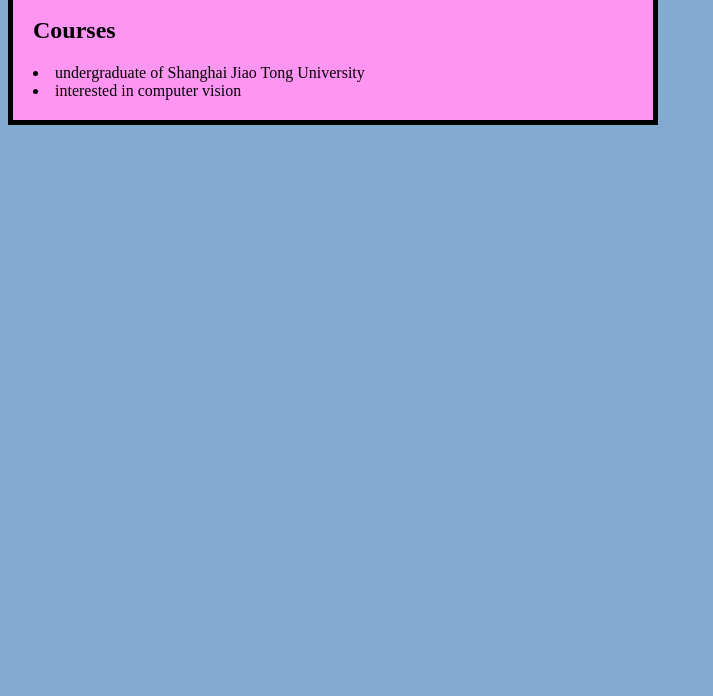
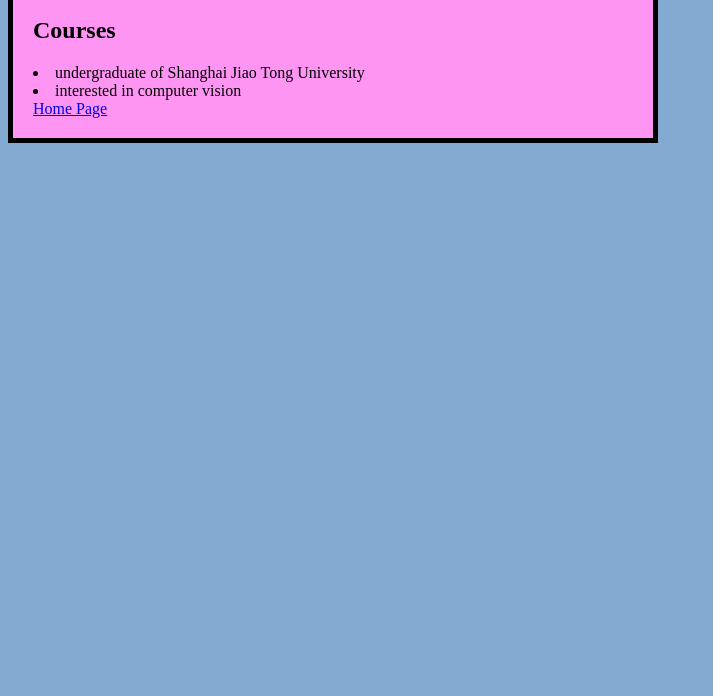
Before and after one commit to AallRight/AallRight.github.io, a plain HTML site: page study.html in a window 1280 px wide. Shown: the part 104-800 px from the top of the page, without its empty margins (0-713 px from the left). Drawn offline with Linux system fonts and the light colour scheme.

Commit message:
Update study.html

```diff
--- a/study.html
+++ b/study.html
@@ -26,7 +26,7 @@
     <li>interested in computer vision</li>
 <!--     <li>builders</li> -->
     <!-- <img src="images/IMG_9588.jpg" alt="My test image" /> -->
-<!--     <a href="https://baidu.com">Mozilla Manifesto</a> -->
+    <a href="index.html">Home Page</a>
 <!--     <img src="images/IMG_9588.jpg" alt="My test image" /> -->
   </body>
 </html>
```
